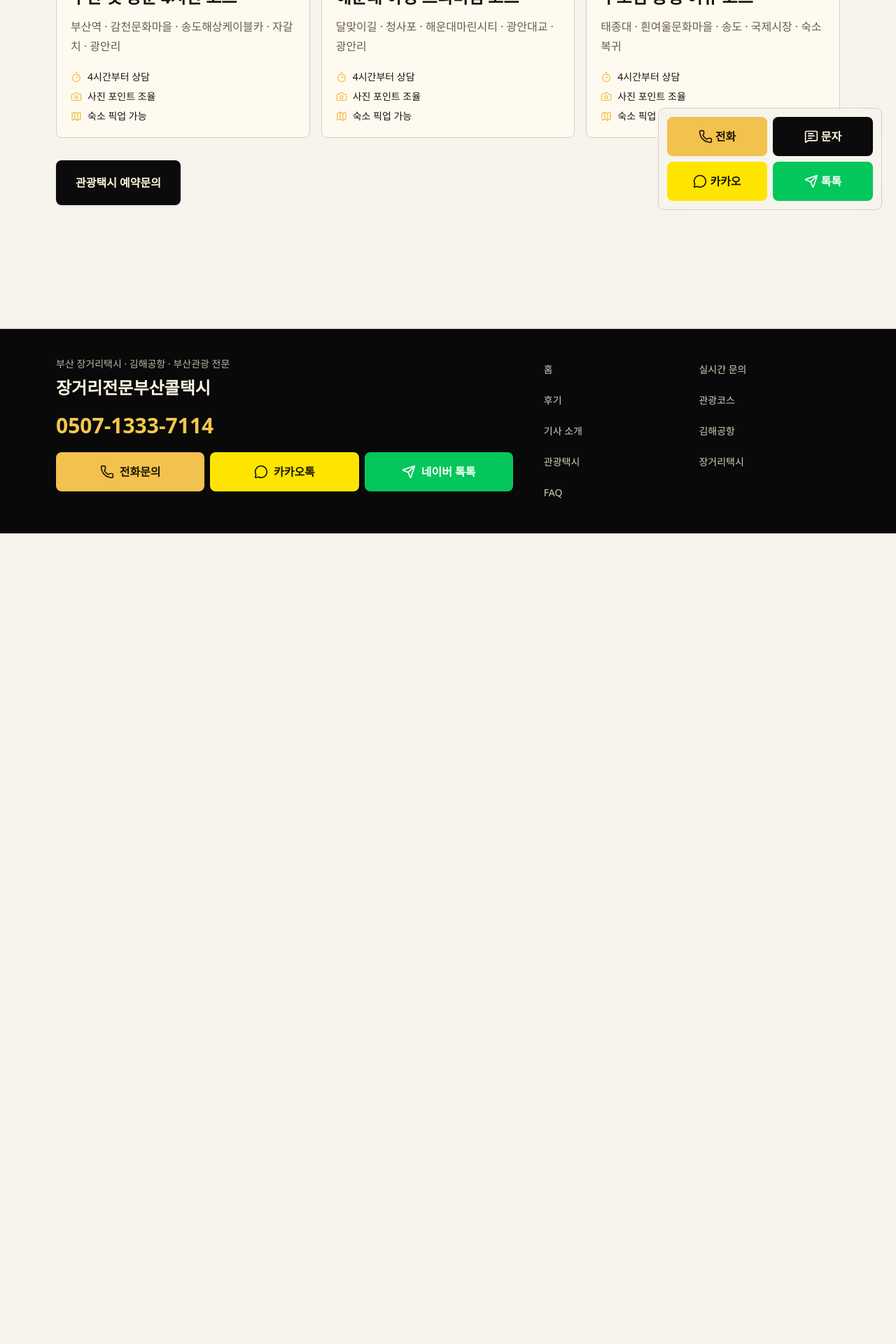
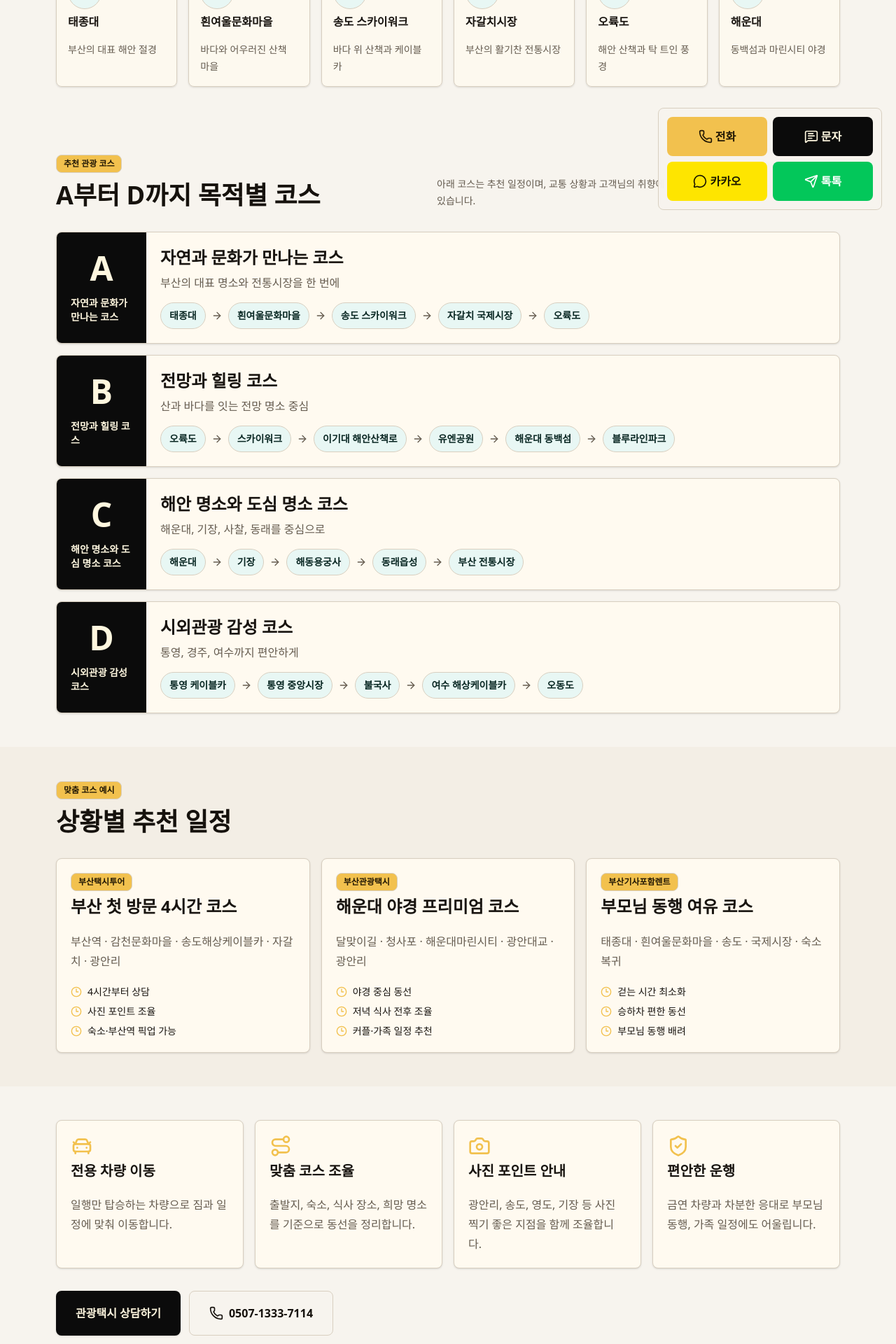
Before and after one commit to jintel5555/busan-calltaxi-homepage, a Next.js app: page /tour-courses in a window 1280 px wide. Shown: the part 480-2400 px from the top of the page at 70% size. Before the commit the page ends 1242 px from the top, so only its background shows below. Built offline with nearby package versions, Linux system fonts and the light colour scheme; no server answers.

Commit message:
Expand tour courses detail page

```diff
--- a/app/tour-courses/page.tsx
+++ b/app/tour-courses/page.tsx
@@ -1,14 +1,80 @@
 import type { Metadata } from "next";
-import { Camera, Map, Timer } from "lucide-react";
+import { ArrowRight, Camera, CarFront, Clock3, MapPinned, Phone, Route, ShieldCheck } from "lucide-react";
 import { PageHero } from "@/components/sections/page-hero";
 import { Badge } from "@/components/ui/badge";
 import { Button } from "@/components/ui/button";
-import { tourCourses } from "@/lib/dummy-data";
+import { Card, CardContent, CardHeader, CardTitle } from "@/components/ui/card";
+import { siteConfig } from "@/lib/site";
 
 export const metadata: Metadata = {
   title: "관광코스 소개",
-  description: "부산 관광택시 추천 코스. 감천문화마을, 송도, 해운대, 광안리, 기장 관광 동선 안내."
+  description:
+    "부산 관광택시 추천 코스. 태종대, 흰여울문화마을, 송도, 오륙도, 해운대, 기장, 울산, 경주, 통영, 여수 관광 동선 안내."
 };
+
+const featuredSpots = [
+  { name: "태종대", text: "부산의 대표 해안 절경" },
+  { name: "흰여울문화마을", text: "바다와 어우러진 산책 마을" },
+  { name: "송도 스카이워크", text: "바다 위 산책과 케이블카" },
+  { name: "자갈치시장", text: "부산의 활기찬 전통시장" },
+  { name: "오륙도", text: "해안 산책과 탁 트인 풍경" },
+  { name: "해운대", text: "동백섬과 마린시티 야경" }
+];
+
+const cityCourses = [
+  {
+    code: "A",
+    title: "자연과 문화가 만나는 코스",
+    summary: "부산의 대표 명소와 전통시장을 한 번에",
+    stops: ["태종대", "흰여울문화마을", "송도 스카이워크", "자갈치 국제시장", "오륙도"]
+  },
+  {
+    code: "B",
+    title: "전망과 힐링 코스",
+    summary: "산과 바다를 잇는 전망 명소 중심",
+    stops: ["오륙도", "스카이워크", "이기대 해안산책로", "유엔공원", "해운대 동백섬", "블루라인파크"]
+  },
+  {
+    code: "C",
+    title: "해안 명소와 도심 명소 코스",
+    summary: "해운대, 기장, 사찰, 동래를 중심으로",
+    stops: ["해운대", "기장", "해동용궁사", "동래읍성", "부산 전통시장"]
+  },
+  {
+    code: "D",
+    title: "시외관광 감성 코스",
+    summary: "통영, 경주, 여수까지 편안하게",
+    stops: ["통영 케이블카", "통영 중앙시장", "불국사", "여수 해상케이블카", "오동도"]
+  }
+];
+
+const themeCourses = [
+  {
+    title: "부산 첫 방문 4시간 코스",
+    badge: "부산택시투어",
+    route: "부산역 · 감천문화마을 · 송도해상케이블카 · 자갈치 · 광안리",
+    points: ["4시간부터 상담", "사진 포인트 조율", "숙소·부산역 픽업 가능"]
+  },
+  {
+    title: "해운대 야경 프리미엄 코스",
+    badge: "부산관광택시",
+    route: "달맞이길 · 청사포 · 해운대마린시티 · 광안대교 · 광안리",
+    points: ["야경 중심 동선", "저녁 식사 전후 조율", "커플·가족 일정 추천"]
+  },
+  {
+    title: "부모님 동행 여유 코스",
+    badge: "부산기사포함렌트",
+    route: "태종대 · 흰여울문화마을 · 송도 · 국제시장 · 숙소 복귀",
+    points: ["걷는 시간 최소화", "승하차 편한 동선", "부모님 동행 배려"]
+  }
+];
+
+const serviceNotes = [
+  { icon: CarFront, title: "전용 차량 이동", text: "일행만 탑승하는 차량으로 짐과 일정에 맞춰 이동합니다." },
+  { icon: Route, title: "맞춤 코스 조율", text: "출발지, 숙소, 식사 장소, 희망 명소를 기준으로 동선을 정리합니다." },
+  { icon: Camera, title: "사진 포인트 안내", text: "광안리, 송도, 영도, 기장 등 사진 찍기 좋은 지점을 함께 조율합니다." },
+  { icon: ShieldCheck, title: "편안한 운행", text: "금연 차량과 차분한 응대로 부모님 동행, 가족 일정에도 어울립니다." }
+];
 
 export default function TourCoursesPage() {
   return (
@@ -16,32 +82,131 @@ export default function TourCoursesPage() {
       <PageHero
         eyebrow="Tour Courses"
         title="부산 관광코스 소개"
-        description="부산을 처음 방문하는 손님, 부모님 동행, 야경 중심 일정에 맞춰 택시 코스를 조율합니다."
+        description="영도, 송도, 해운대, 기장, 전통시장부터 울산·경주·통영·여수 시외관광까지 일정에 맞춰 택시 코스를 조율합니다."
       />
+
+      <section className="bg-background py-12">
+        <div className="mx-auto max-w-6xl px-4">
+          <div className="grid gap-4 md:grid-cols-3 lg:grid-cols-6">
+            {featuredSpots.map((spot) => (
+              <Card key={spot.name} className="bg-card/80">
+                <CardHeader className="p-4">
+                  <div className="flex size-12 items-center justify-center rounded-full border bg-secondary text-secondary-foreground">
+                    <MapPinned className="size-6" />
+                  </div>
+                  <CardTitle className="text-base font-black">{spot.name}</CardTitle>
+                </CardHeader>
+                <CardContent className="p-4 pt-0">
+                  <p className="text-sm leading-6 text-muted-foreground">{spot.text}</p>
+                </CardContent>
+              </Card>
+            ))}
+          </div>
+        </div>
+      </section>
+
       <section className="py-12">
         <div className="mx-auto max-w-6xl px-4">
-          <div className="grid gap-4 md:grid-cols-3">
-            {tourCourses.map((course) => (
-              <div key={course.title} className="rounded-lg border bg-card p-5">
-                <Badge variant="accent">{course.keyword}</Badge>
-                <h2 className="mt-4 text-2xl font-black">{course.title}</h2>
-                <p className="mt-3 leading-7 text-muted-foreground">{course.route}</p>
-                <div className="mt-5 grid gap-2 text-sm">
-                  <span className="inline-flex items-center gap-2">
-                    <Timer className="size-4 text-accent" /> 4시간부터 상담
-                  </span>
-                  <span className="inline-flex items-center gap-2">
-                    <Camera className="size-4 text-accent" /> 사진 포인트 조율
-                  </span>
-                  <span className="inline-flex items-center gap-2">
-                    <Map className="size-4 text-accent" /> 숙소 픽업 가능
-                  </span>
+          <div className="mb-8 flex flex-col gap-3 md:flex-row md:items-end md:justify-between">
+            <div>
+              <Badge variant="accent">추천 관광 코스</Badge>
+              <h2 className="mt-3 text-3xl font-black md:text-4xl">A부터 D까지 목적별 코스</h2>
+            </div>
+            <p className="max-w-xl text-sm leading-6 text-muted-foreground">
+              아래 코스는 추천 일정이며, 교통 상황과 고객님의 취향에 따라 순서와 목적지를 자유롭게 조정할 수 있습니다.
+            </p>
+          </div>
+
+          <div className="space-y-4">
+            {cityCourses.map((course) => (
+              <Card key={course.code} className="overflow-hidden">
+                <div className="grid md:grid-cols-[8rem_1fr]">
+                  <div className="flex items-center gap-4 bg-primary p-5 text-primary-foreground md:flex-col md:justify-center">
+                    <span className="text-5xl font-black">{course.code}</span>
+                    <span className="text-sm font-bold">{course.title}</span>
+                  </div>
+                  <div className="space-y-4 p-5">
+                    <div>
+                      <h3 className="text-2xl font-black">{course.title}</h3>
+                      <p className="mt-2 text-muted-foreground">{course.summary}</p>
+                    </div>
+                    <div className="flex flex-wrap items-center gap-2">
+                      {course.stops.map((stop, index) => (
+                        <div key={`${course.code}-${stop}`} className="flex items-center gap-2">
+                          <span className="rounded-full border bg-secondary px-3 py-2 text-sm font-bold text-secondary-foreground">
+                            {stop}
+                          </span>
+                          {index < course.stops.length - 1 ? <ArrowRight className="size-4 text-muted-foreground" /> : null}
+                        </div>
+                      ))}
+                    </div>
+                  </div>
                 </div>
-              </div>
+              </Card>
             ))}
           </div>
-          <Button asChild size="xl" className="mt-8 w-full md:w-auto">
-            <a href="/reservation">관광택시 예약문의</a>
+        </div>
+      </section>
+
+      <section className="bg-muted/45 py-12">
+        <div className="mx-auto max-w-6xl px-4">
+          <div className="mb-8">
+            <Badge variant="accent">맞춤 코스 예시</Badge>
+            <h2 className="mt-3 text-3xl font-black md:text-4xl">상황별 추천 일정</h2>
+          </div>
+          <div className="grid gap-4 md:grid-cols-3">
+            {themeCourses.map((course) => (
+              <Card key={course.title}>
+                <CardHeader>
+                  <Badge variant="accent" className="w-fit">
+                    {course.badge}
+                  </Badge>
+                  <CardTitle className="text-2xl font-black">{course.title}</CardTitle>
+                </CardHeader>
+                <CardContent className="space-y-5">
+                  <p className="leading-7 text-muted-foreground">{course.route}</p>
+                  <div className="grid gap-2 text-sm">
+                    {course.points.map((point) => (
+                      <span key={point} className="inline-flex items-center gap-2">
+                        <Clock3 className="size-4 text-accent" />
+                        {point}
+                      </span>
+                    ))}
+                  </div>
+                </CardContent>
+              </Card>
+            ))}
+          </div>
+        </div>
+      </section>
+
+      <section className="py-12">
+        <div className="mx-auto grid max-w-6xl gap-4 px-4 md:grid-cols-4">
+          {serviceNotes.map((item) => {
+            const Icon = item.icon;
+            return (
+              <Card key={item.title}>
+                <CardHeader>
+                  <Icon className="size-8 text-accent" />
+                  <CardTitle className="text-xl font-black">{item.title}</CardTitle>
+                </CardHeader>
+                <CardContent>
+                  <p className="leading-7 text-muted-foreground">{item.text}</p>
+                </CardContent>
+              </Card>
+            );
+          })}
+        </div>
+        <div className="mx-auto mt-8 flex max-w-6xl flex-col gap-3 px-4 sm:flex-row">
+          <Button asChild size="xl" className="w-full sm:w-auto">
+            <a href={siteConfig.kakaoChatUrl} target="_blank" rel="noreferrer">
+              관광택시 상담하기
+            </a>
+          </Button>
+          <Button asChild size="xl" variant="outline" className="w-full sm:w-auto">
+            <a href={siteConfig.phoneHref}>
+              <Phone /> {siteConfig.phoneDisplay}
+            </a>
           </Button>
         </div>
       </section>
```
